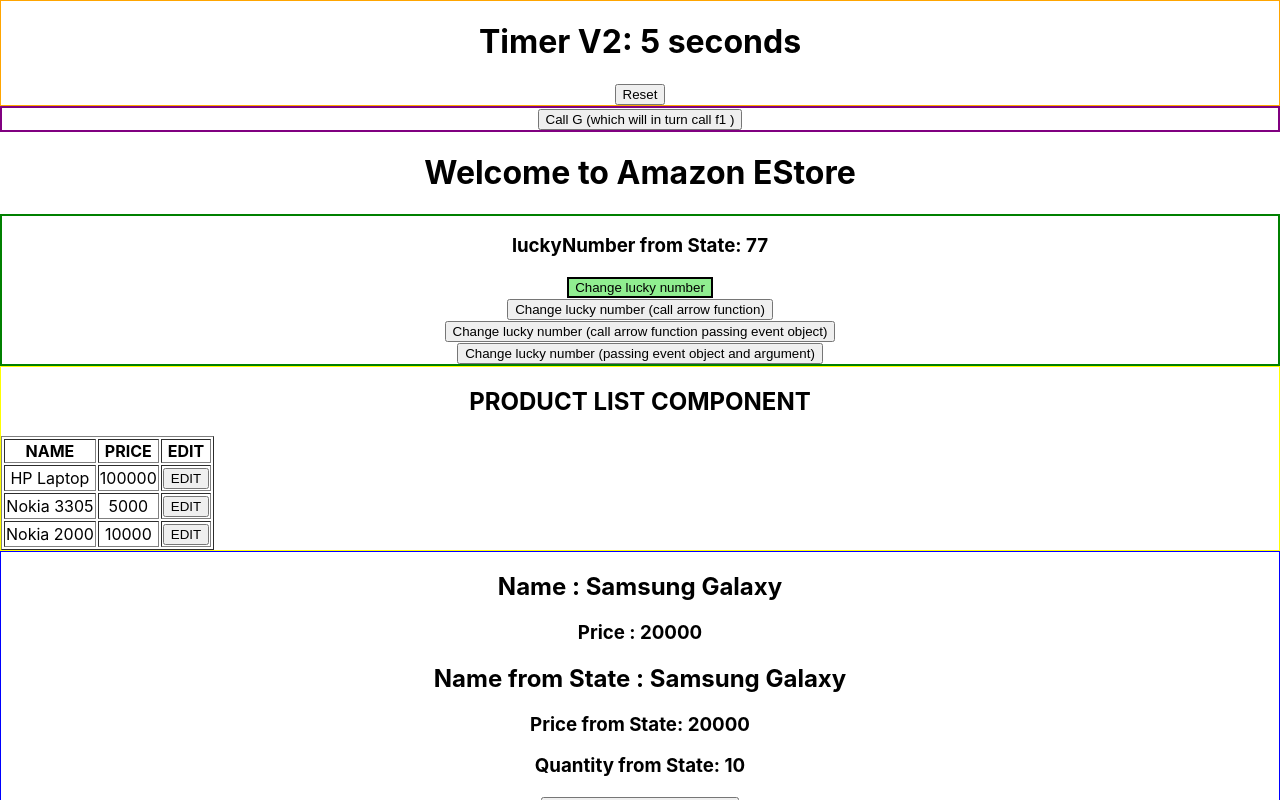
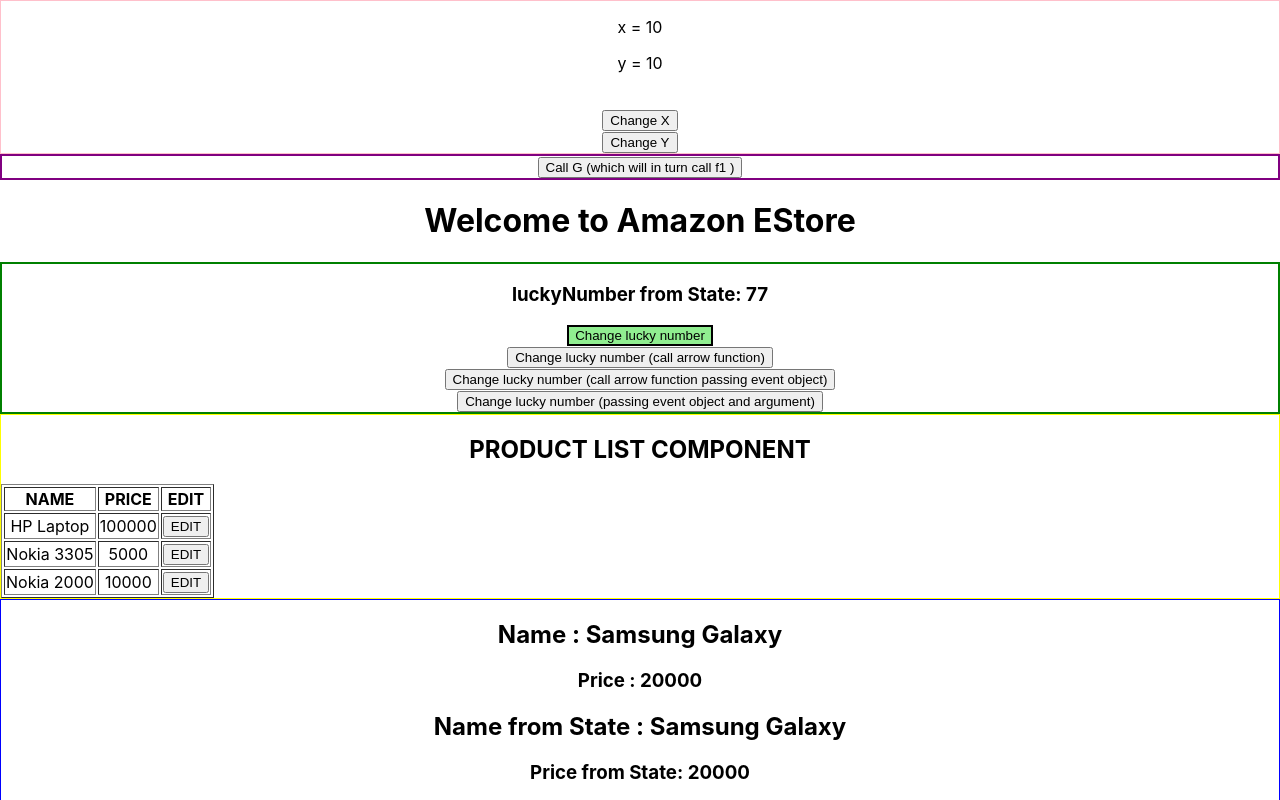
Before and after one commit to aw1app/sl-cis-jfsd, a React (Create React App) app in the folder PHASE1/REACT/my-app2/: page / in a window 1280 px wide. Shown: the top 800 px of the page. Built offline with nearby package versions, Linux system fonts and the light colour scheme.

Commit message:
react updates

```diff
--- a/PHASE1/REACT/my-app2/src/App.js
+++ b/PHASE1/REACT/my-app2/src/App.js
@@ -7,6 +7,7 @@
 import EventHandlingDemo from './components/EventHandlingDemo';
 import ParentFunctionInPropsDemo from './components/ParentFunctionInPropsDemo';
 import Timer from './components/Timer';
+import DemoUseEffect from './components/DemoUseEffect'
 
 //function App {
 const App = () => {
@@ -18,7 +19,9 @@
 
   return (
     <div className="App">
-      <Timer/>
+      <DemoUseEffect />
+
+      {/* <Timer/> */}
       <ParentFunctionInPropsDemo pf1={myFunc} />
       <h1 >
         Welcome to Amazon EStore
--- /dev/null
+++ b/PHASE1/REACT/my-app2/src/components/DemoUseEffect.js
@@ -0,0 +1,46 @@
+import { useState,useEffect } from "react";
+
+const DemoUseEffect = () => {
+
+    const [x, setX] = useState(10);
+    const [y, setY] = useState(10);
+
+    useEffect(
+
+        () => {
+        console.log(`1 INSIDE USE EFFECT x has changed to: ${x}`);
+        },
+
+        [x,y]
+    );
+
+    useEffect(
+
+        () => {
+        console.log(`2 INSIDE USE EFFECT x has changed to: ${x}`);
+        },
+
+        [y]
+    );
+
+    const handleXChange = () => {
+        setX(x + 5);
+    }
+    const handleYChange = () => {
+        setY(y + 1);
+    }
+
+    return (
+        <div style={{ border: "solid 1px", "border-color": 'pink' }}>
+            <p> x = {x} </p>
+            <p> y = {y} </p>
+
+            <br /><button onClick={handleXChange}> Change X </button>
+            <br /><button onClick={handleYChange}> Change Y </button>
+        </div>
+    );
+
+
+}
+
+export default DemoUseEffect;
--- a/PHASE1/REACT/my-app2/src/components/Timer.js
+++ b/PHASE1/REACT/my-app2/src/components/Timer.js
@@ -51,6 +51,7 @@
     // When the component is destroyed, this method will get called
     // Use this method for doing some clean up work
     componentWillUnmount() {
+        console.log("INSIDE componentWillUnmount");
         clearInterval(this.intervalId);
     }
 
```
